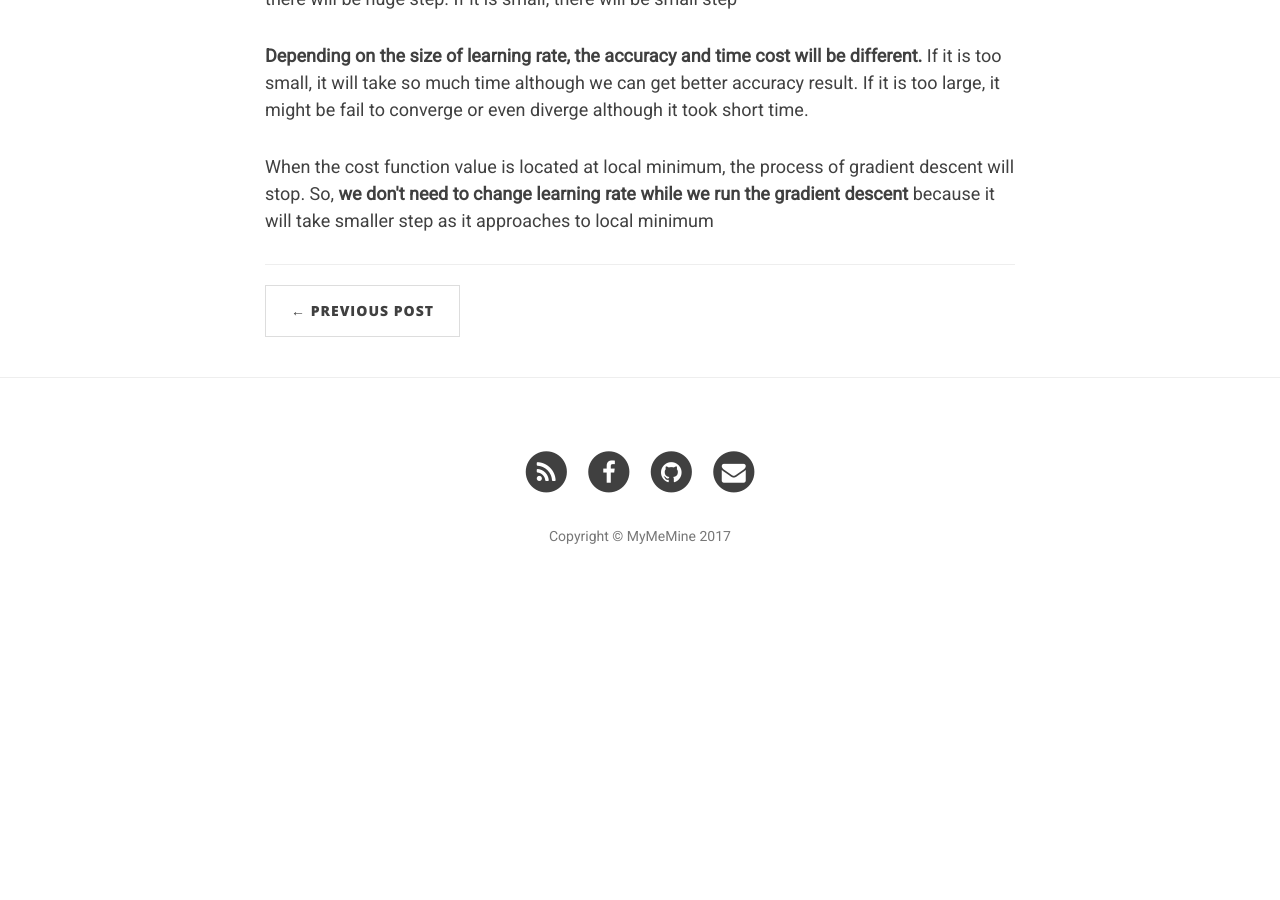
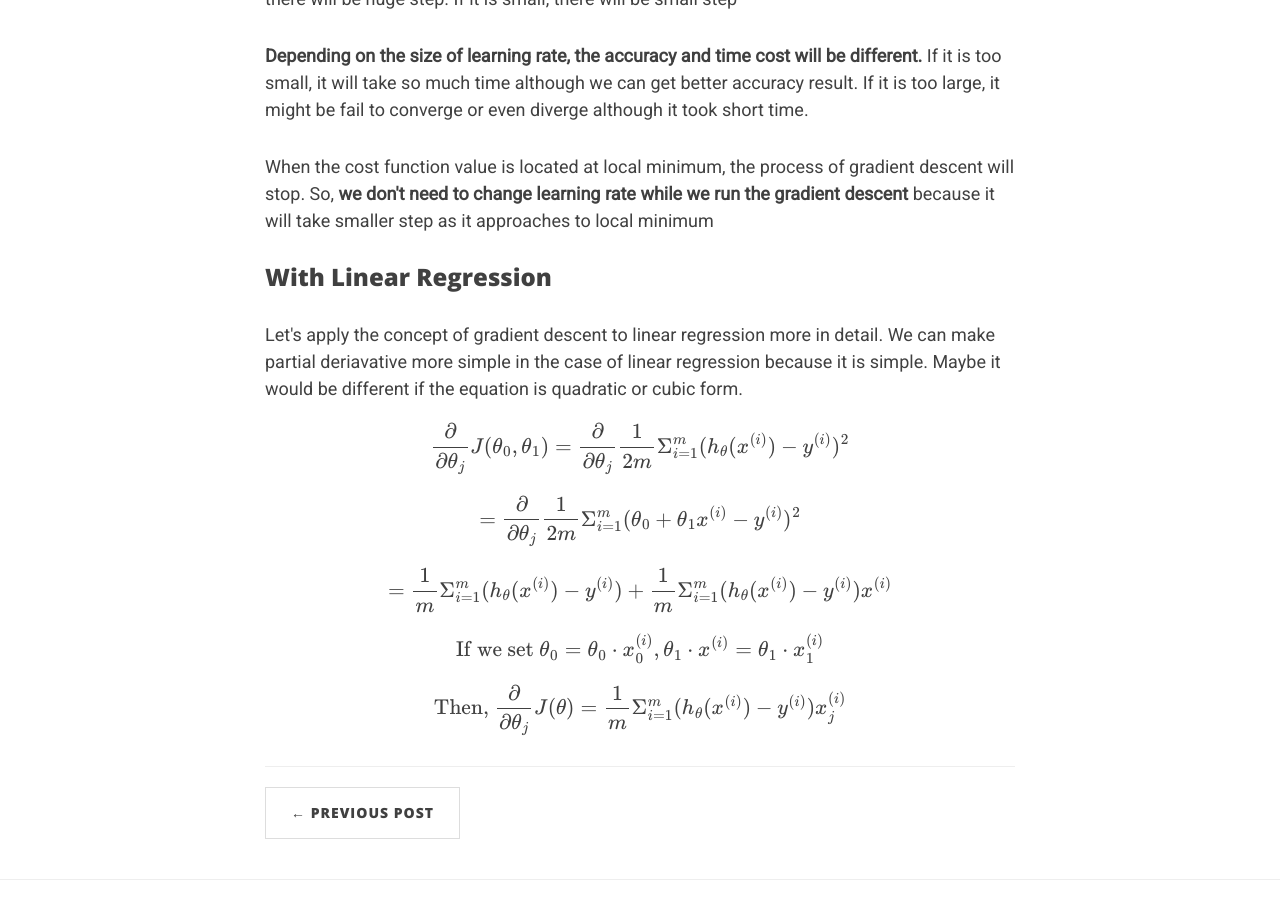
Before and after one commit to heiwais25/heiwais25.github.io, a Jekyll site: the page built from _posts/2017-09-15-gradient-descent.markdown, in a window 1280 px wide and 900 px high, scrolled down 1093 px. Built offline with Jekyll 4.4.1, drawn with Linux system fonts in a browser that asks for light colours; nearby versions of some CDN libraries; some web fonts are replaced; formulas are drawn with MathJax 3; comment, search, counter and statistics services are not loaded; before the commit the page ends 1705 px from its top, so only the background shows below that.

Commit message:
Add gradient descent

```diff
--- a/_posts/2017-09-15-gradient-descent.markdown
+++ b/_posts/2017-09-15-gradient-descent.markdown
@@ -21,3 +21,12 @@
 <p>
 	When the cost function value is located at local minimum, the process of gradient descent will stop. So, <b>we don't need to change learning rate while we run the gradient descent</b> because it will take smaller step as it approaches to local minimum
 </p>
+### With Linear Regression
+<p>
+    Let's apply the concept of gradient descent to linear regression more in detail. We can make partial deriavative more simple in the case of linear regression because it is simple. Maybe it would be different if the equation is quadratic or cubic form.
+    $$\frac{\partial}{\partial \theta_j}J(\theta_0, \theta_1) =  \frac{\partial}{\partial \theta_j} \frac{1}{2m}\Sigma^m_{i=1}(h_\theta (x^{(i)})-y^{(i)})^2$$
+    $$ = \frac{\partial}{\partial \theta_j}\frac{1}{2m}\Sigma^m_{i=1}(\theta_0+\theta_1 x^{(i)}-y^{(i)})^2$$
+    $$= \frac{1}{m} \Sigma^m_{i=1}(h_\theta(x^{(i)})-y^{(i)})+\frac{1}{m}\Sigma^m_{i=1}(h_\theta(x^{(i)})-y^{(i)})x^{(i)}$$
+    $$\text{If we set }\theta_0 = \theta_0 \cdot x^{(i)} _0, \theta_1 \cdot x^{(i)}= \theta_1 \cdot x^{(i)} _1$$
+    $$\text{Then, }\frac{\partial}{\partial \theta_j}J(\theta) = \frac{1}{m}\Sigma^m_{i=1}(h_\theta(x^{(i)}) - y^{(i)}) x^{(i)} _j$$
+</p>
```
